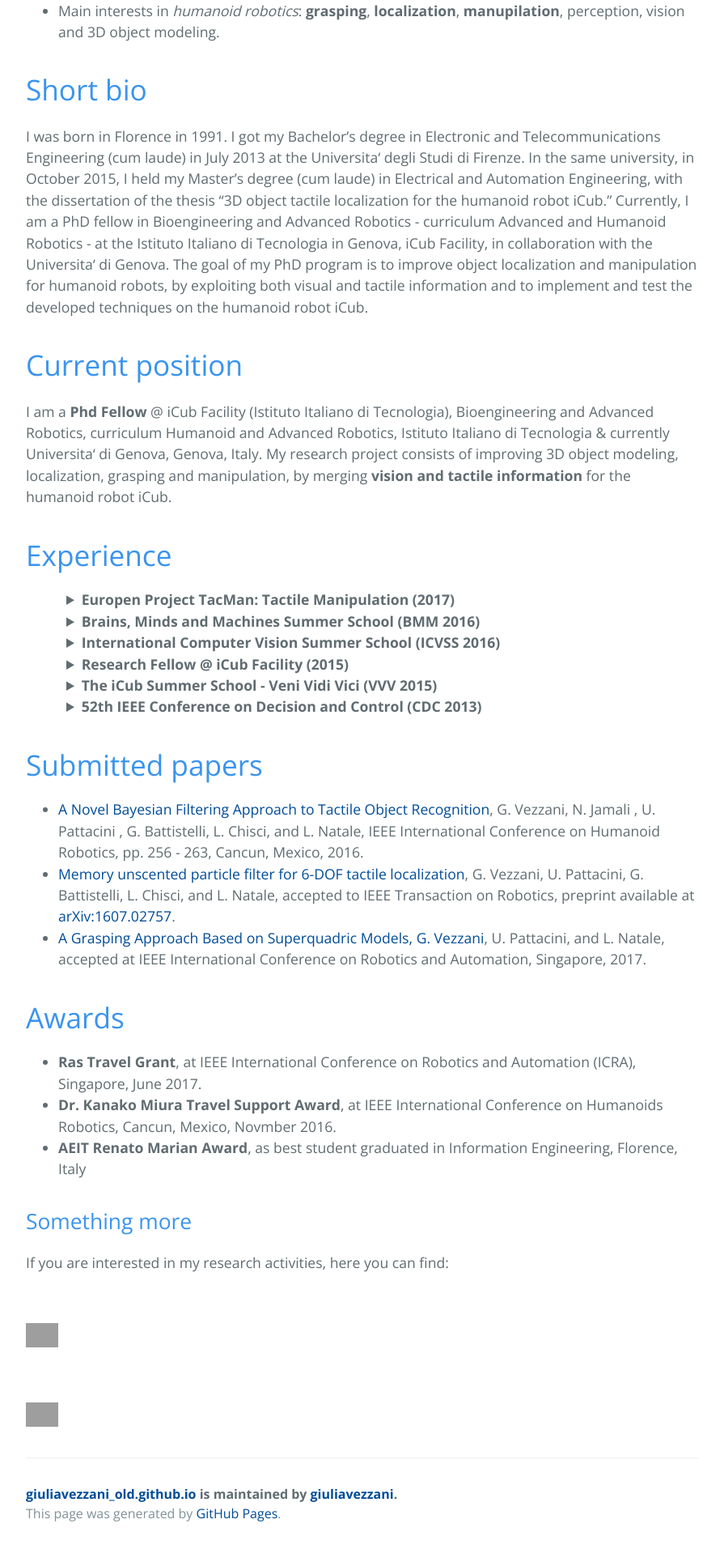
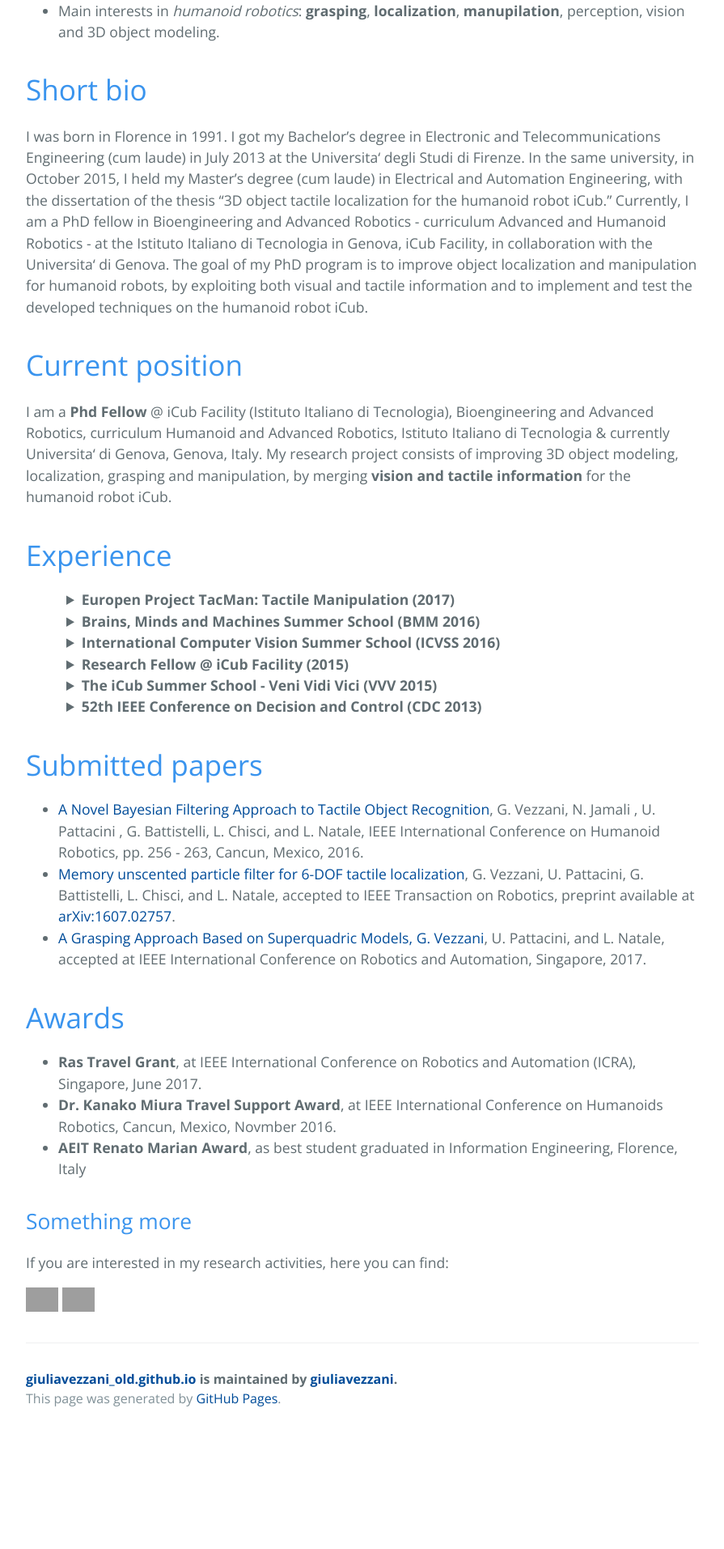
Before and after one commit to giuliavezzani/giuliavezzani_old.github.io, a Jekyll site: the page built from index.md, in a window 1280 px wide. Shown: the part 900-2813 px from the top of the page at 81% size, without its empty margins (192-1087 px from the left). Built offline with Jekyll 4.4.1, drawn with Linux system fonts in a browser that asks for light colours; our own code applies the rules of GitHub Pages for plain Markdown files; after the commit the page ends 2671 px from its top, so only the background shows below that; grey boxes are pictures that could not be loaded.

Commit message:
Update index.md

```diff
--- a/index.md
+++ b/index.md
@@ -107,10 +107,5 @@ advancement of the theory and practice of systems and control.</p>
 ## Something more
 If you are interested in my research activities, here you can find:
 
-<span style="display:inline-block; width: 30;"></span>
-
 [<img src="https://raw.githubusercontent.com/giuliavezzani/giuliavezzani.github.io/master/files/linkedin.png" width="40">](https://it.linkedin.com/in/giuliavezzani)
-
-<span style="display:inline-block; width: 30;"></span>
-
 [<img src="https://raw.githubusercontent.com/giuliavezzani/giuliavezzani.github.io/master/files/google-scholar.png" width="40">](https://scholar.google.it/citations?user=Zlpuln8AAAAJ&hl=it)
```
